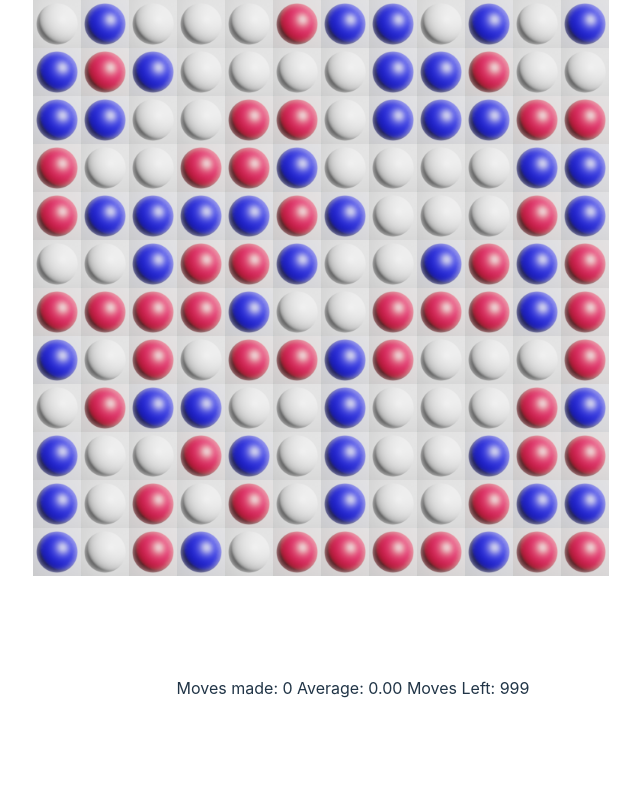
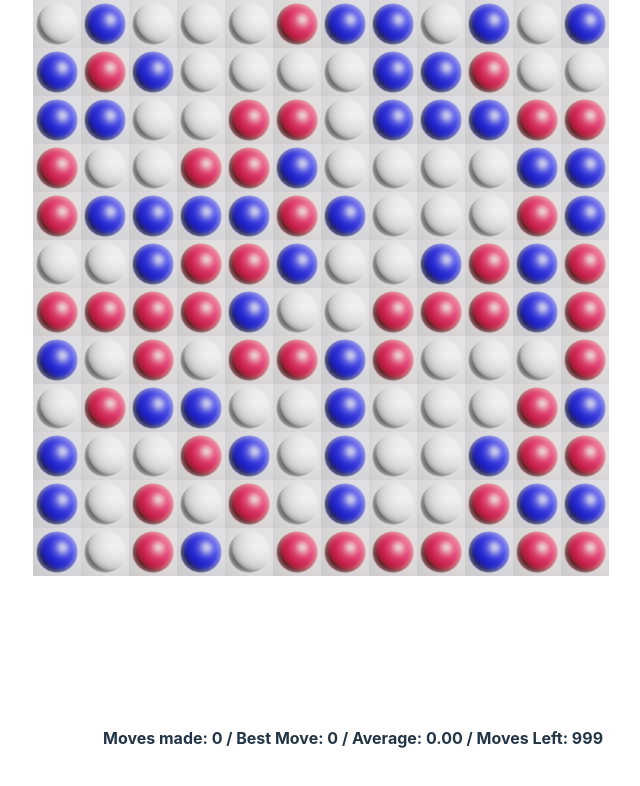
Before and after one commit to stevefaeembra/redwhiteblue, a React (Vite) app: page / in a window 1280 px wide. Shown: the top 786 px of the page, without its empty margins (287-927 px from the left). Built offline with nearby package versions, Linux system fonts and the light colour scheme.

Commit message:
add best move stats

```diff
--- a/src/components/Board.tsx
+++ b/src/components/Board.tsx
@@ -11,6 +11,7 @@ export default function Board({}: Props) {
   const [movesMade, setMovesMade] = useState<number>(0);
   const [capturesMade, setCapturesMade] = useState<number>(0);
   const [averageMove, setAverageMove] = useState<number>(0);
+  const [bestMove, setBestMove] = useState<number>(0);
 
   const resetBoard = () => {
     let array = [];
@@ -26,6 +27,9 @@ export default function Board({}: Props) {
   };
 
   const cycleCell = (row: number, col: number) => {
+    // user made a move by clicking
+    // go red->white->blue->red
+    // then capture neighbouring of the new color
     if (!board) return;
     let newBoard: number[][] = [...board];
     newBoard[row][col] = (board[row][col] + 1) % 3;
@@ -34,6 +38,9 @@ export default function Board({}: Props) {
       setMovesMade(movesMade + 1);
       setCapturesMade(capturesMade + captures);
       setAverageMove((capturesMade + captures) / (movesMade + 1));
+      if (captures > bestMove) {
+        setBestMove(captures);
+      }
       setBoard(postMoveBoard);
       const possibleMoves = MovesLeft(postMoveBoard);
       setMovesLeft(possibleMoves);
@@ -41,7 +48,6 @@ export default function Board({}: Props) {
   };
 
   const handleClick = (row: number, col: number) => {
-    //alert(`Clicked row ${row}, column ${col}`);
     cycleCell(row, col);
   };
 
@@ -113,16 +119,18 @@ export default function Board({}: Props) {
           <div className="">{indices.map((row: number) => drawRow(row))}</div>
         </div>
         {movesLeft >= 0 ? (
-          <div className="row mx-auto">
+          <div className="row mx-auto my-auto">
             {movesLeft === 0 || !movesLeft ? (
               <div>
-                <p>Game over</p>
-                <p className="">{`Moves made: ${movesMade} Average: ${averageMove.toFixed(2)} Moves Left: None`}</p>
+                <p className="font-bold">Game over</p>
+                <p className="font-bold">{`Moves made: ${movesMade} / Best Move: ${bestMove} / Average: ${averageMove.toFixed(
+                  2
+                )}`}</p>
               </div>
             ) : (
-              <p className="">{`Moves made: ${movesMade} Average: ${averageMove.toFixed(
+              <p className="font-bold">{`Moves made: ${movesMade} / Best Move: ${bestMove} / Average: ${averageMove.toFixed(
                 2
-              )} Moves Left: ${movesLeft}`}</p>
+              )} / Moves Left: ${movesLeft}`}</p>
             )}
           </div>
         ) : null}
```
